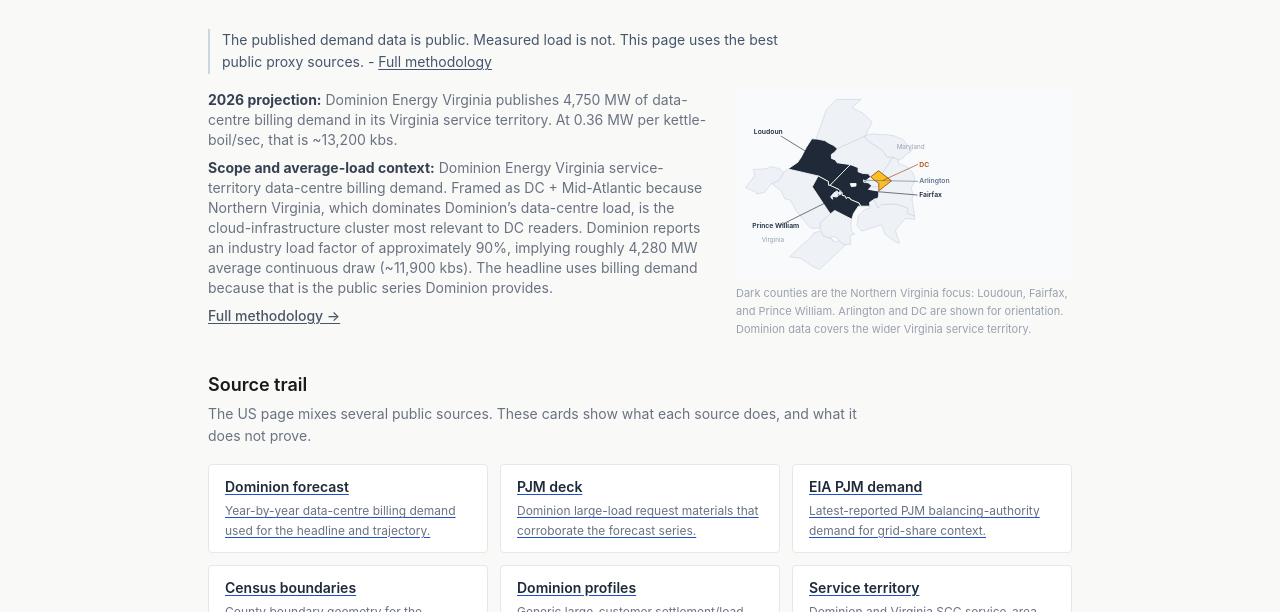
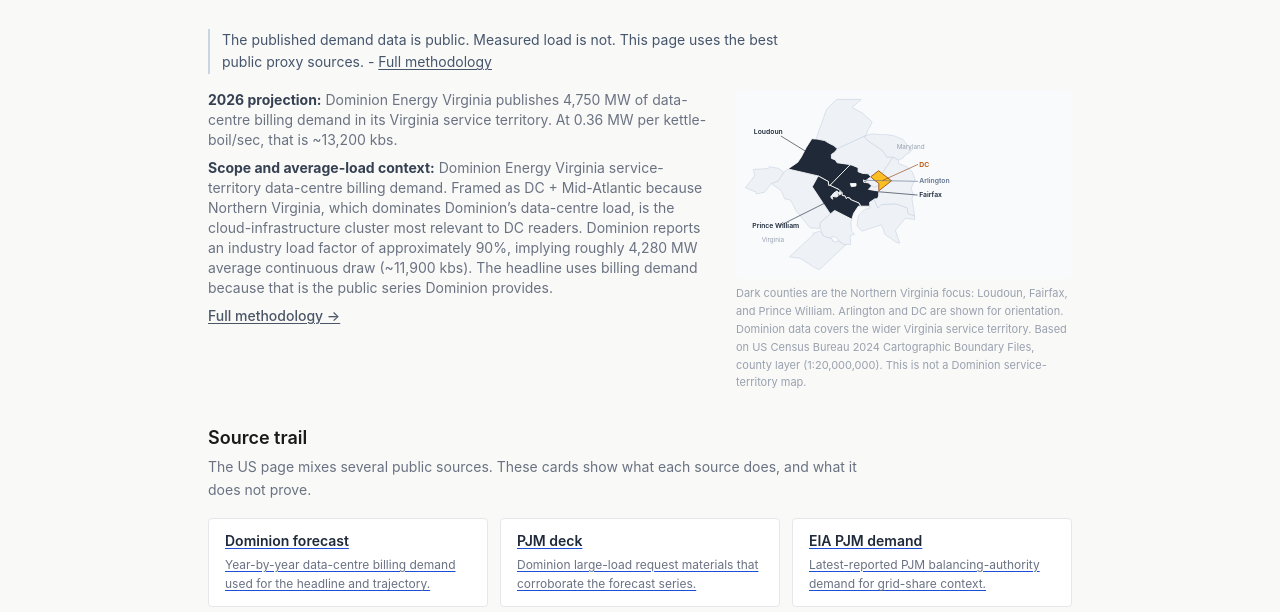
Before and after one commit to prismatic-labs/cloud-kettle-index, an Astro site: page /cloud-kettle-index/dc-mid-atlantic in a window 1280 px wide. Shown: the part 488-1100 px from the top of the page. Built offline with nearby package versions, Linux system fonts and the light colour scheme; Astro itself is replaced by a stand-in of ours.

Commit message:
Add Census boundary attribution to compact map caption

```diff
--- a/src/components/DcRegionMap.astro
+++ b/src/components/DcRegionMap.astro
@@ -94,7 +94,9 @@ const dcPath = "M256.8 165.2 L262.4 170.9 L271.9 177.6 L272 182.7 L272 192 L283.
   </svg>
   <figcaption class="mt-1.5 text-[11px] text-gray-400 leading-relaxed">
     Dark counties are the Northern Virginia focus: Loudoun, Fairfax, and Prince William.
-    Arlington and DC are shown for orientation. Dominion data covers the wider Virginia service territory.
+    Arlington and DC are shown for orientation. Dominion data covers the wider Virginia service
+    territory. Based on US Census Bureau 2024 Cartographic Boundary Files, county layer
+    (1:20,000,000). This is not a Dominion service-territory map.
   </figcaption>
 </figure>
 ) : (
```
